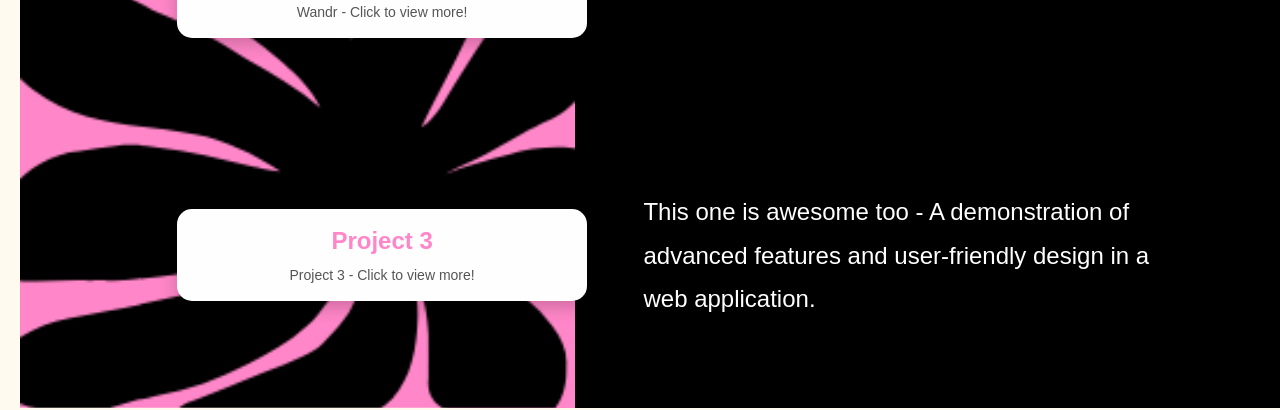
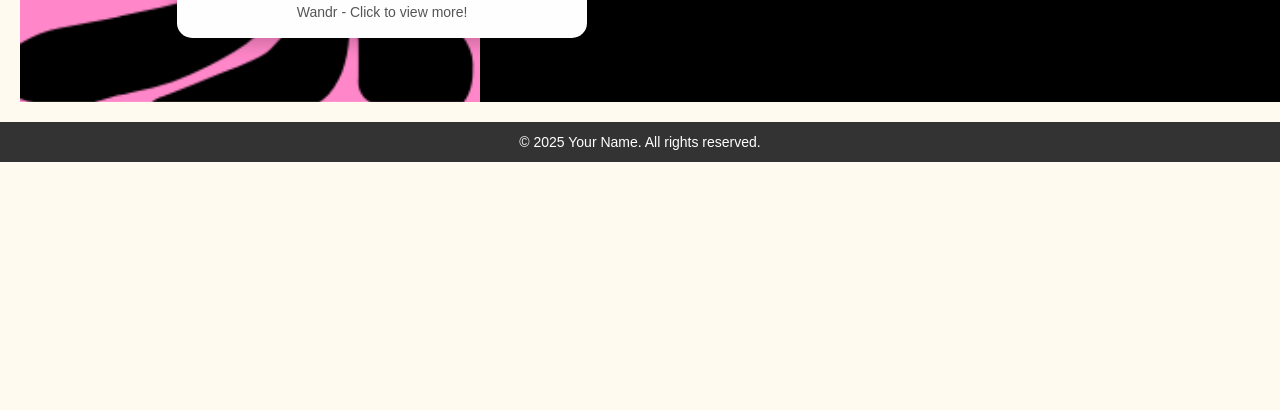
Before and after one commit to kelseyroche/kelseyrocheportfolio, a React (Vite) app: page /projects in a window 1280 px wide. Shown: the part 1397-1807 px from the top of the page. After the commit the page ends 1559 px from the top, so only its background shows below. Built offline with nearby package versions, Linux system fonts and the light colour scheme; what webfontloader would draw is missing.

Commit message:
rm 3rd proj

```diff
--- a/src/components/Projects.jsx
+++ b/src/components/Projects.jsx
@@ -115,11 +115,11 @@ const projects = [
     link: "https://jtrapp18.github.io/wandr-personal-travel-journal/",
     image: wandrImage
   },
-  {
-    title: "Project 3",
-    description: "This one is awesome too - A demonstration of advanced features and user-friendly design in a web application.",
-    link: "https://project3.com"
-  },
+//   {
+//     title: "Project 3",
+//     description: "This one is awesome too - A demonstration of advanced features and user-friendly design in a web application.",
+//     link: "https://project3.com"
+//   },
 ];
 
 function Projects() {
```
